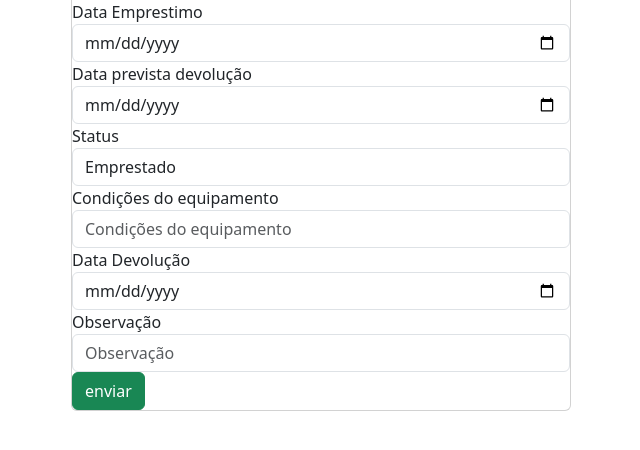
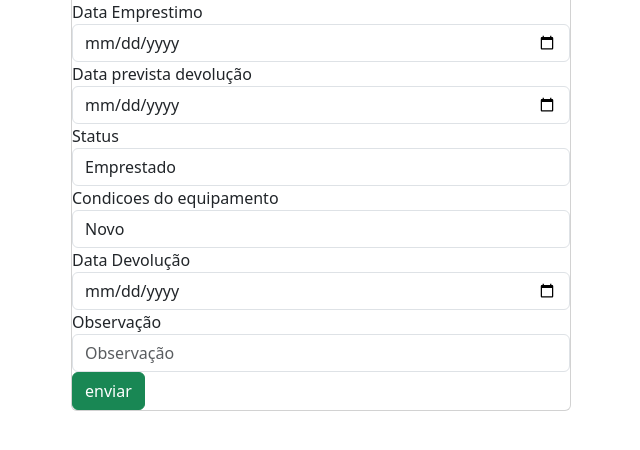
Before and after one commit to RenanToni/EPIFinal, a Django app: page /registrar/ in a window 1280 px wide. Shown: the part 207-657 px from the top of the page, without its empty margins (319-959 px from the left). Run offline with Django 5.2, Linux system fonts and the light colour scheme; data that the repository does not hold is empty.

Commit message:
final para analise

```diff
--- a/myproject/myapp/templates/myapp/globals/registrar.html
+++ b/myproject/myapp/templates/myapp/globals/registrar.html
@@ -40,8 +40,14 @@
                         <option value="perdido">perdido</option>
                     </select>
                 </div>
-                <label for="condicoes_equipamento">Condições do equipamento</label>
-                <input class="form-control" type="text" name="condicoes_equipamento" placeholder="Condições do equipamento">
+                <label for="condicoes_equipamento">Condicoes do equipamento</label>
+                <div class="form-group">
+                    <select class="form-control" name="condicoes_equipamento">
+                        <option value="novo" selected>Novo</option>
+                        <option value="usado">Usado</option>
+                        <option value="perdido">Perdido</option>
+                    </select>
+                </div>
                 <label for="Data_devolucao">Data Devolução</label>
                 <input class="form-control" type="date" name="data_devolucao" placeholder="Data Devolução">
                 <label for="Observação">Observação</label>
--- a/myproject/myapp/views.py
+++ b/myproject/myapp/views.py
@@ -87,7 +87,7 @@ def registrar(request):
         status = request.POST.get('status')
         condicoes = request.POST.get('condicoes_equipamento')
         data_devolucao = request.POST.get('data_devolucao')
-        observacao = request.POST.get('motivo_devolucao')
+        observacao = request.POST.get('observacao')
 
         print(equipamento, colaborador, data_emprestimo, data_prevista, status, condicoes, data_devolucao, observacao)
 
@@ -95,15 +95,16 @@ def registrar(request):
 
 
         if equipamento and colaborador and data_emprestimo and data_prevista and status and condicoes and data_devolucao and observacao:
+            print("aobamein")
             Emprestimo.objects.create(
-                id_EPIgenerico_fk = equipamento.id,
-                id_colaborador_fk = colaborador.id,
+                id_EPIgenerico_fk = equipamento,
+                nome = colaborador,
                 data_emprestimo = data_emprestimo,
-                data_prevista_devolução = data_prevista,
+                data_prevista = data_prevista,
                 status = status,
                 condicoes = condicoes,
-                data_devolução = data_devolucao,
-                motivo_devolução = observacao
+                data_devolucao = data_devolucao,
+                motivo_devolucao = observacao
             )
 
 
```
Also changed, not shown: myproject/myapp/models.py (+10 -2 lines), myproject/myapp/migrations/0001_initial.py.
